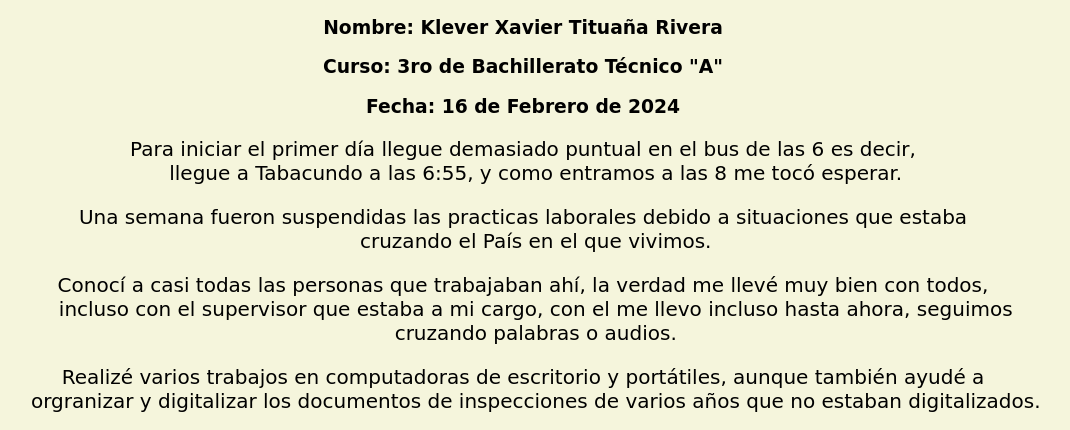
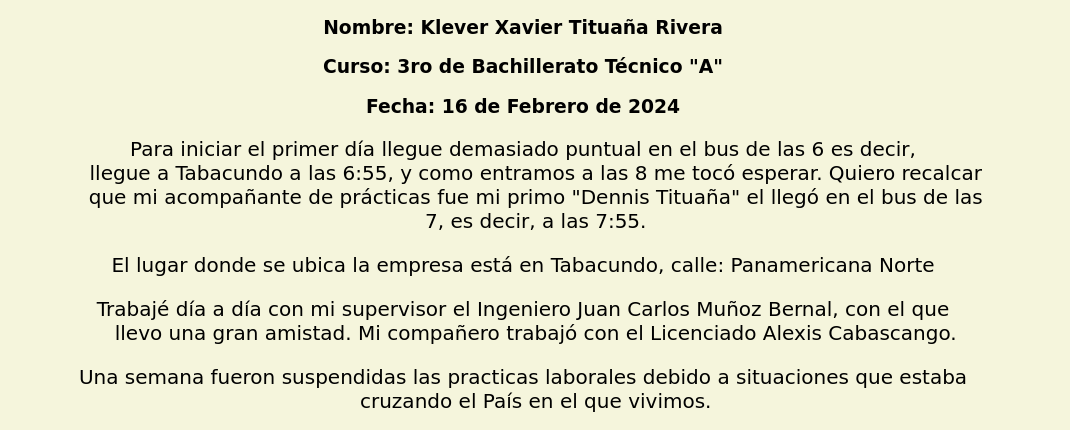
Before and after one commit to JavierTitua05/experienciaslaborales, a plain HTML site: page index.html in a window 1280 px wide. Shown: the part 323-753 px from the top of the page, without its empty margins (117-1187 px from the left). Drawn offline with Linux system fonts and the light colour scheme.

Commit message:
Update index.html

```diff
--- a/index.html
+++ b/index.html
@@ -12,8 +12,16 @@
     <h3>Nombre: Klever Xavier Tituaña Rivera</h3>
     <h3>Curso: 3ro de Bachillerato Técnico "A"</h3>
     <h3>Fecha: 16 de Febrero de 2024</h3>
+
     <pre>Para iniciar el primer día llegue demasiado puntual en el bus de las 6 es decir,
-    llegue a Tabacundo a las 6:55, y como entramos a las 8 me tocó esperar.</pre>
+    llegue a Tabacundo a las 6:55, y como entramos a las 8 me tocó esperar. Quiero recalcar
+    que mi acompañante de prácticas fue mi primo "Dennis Tituaña" el llegó en el bus de las
+    7, es decir, a las 7:55.</pre>
+
+    <pre>El lugar donde se ubica la empresa está en Tabacundo, calle: Panamericana Norte</pre>
+
+    <pre>Trabajé día a día con mi supervisor el Ingeniero Juan Carlos Muñoz Bernal, con el que
+    llevo una gran amistad. Mi compañero trabajó con el Licenciado Alexis Cabascango.</pre>
 
     <pre>Una semana fueron suspendidas las practicas laborales debido a situaciones que estaba
     cruzando el País en el que vivimos.</pre>
@@ -23,7 +31,7 @@
     cruzando palabras o audios.</pre>
 
     <pre>Realizé varios trabajos en computadoras de escritorio y portátiles, aunque también ayudé a
-    orgranizar y digitalizar los documentos de inspecciones de varios años que no estaban digitalizados.</pre>
+    organizar y digitalizar los documentos de inspecciones de varios años que no estaban digitalizados.</pre>
 
     <h3>Adjunto trabajos realizados en Computadoras</h3>
 
```
